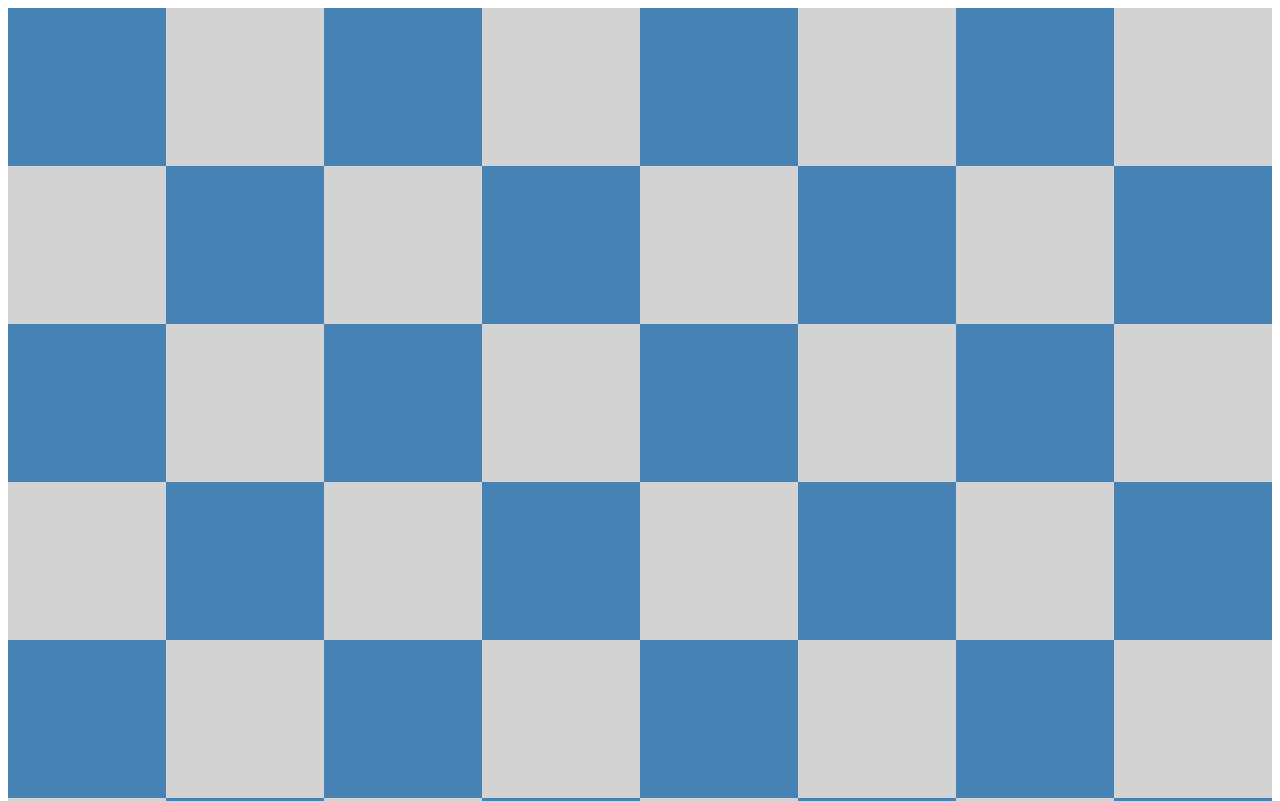
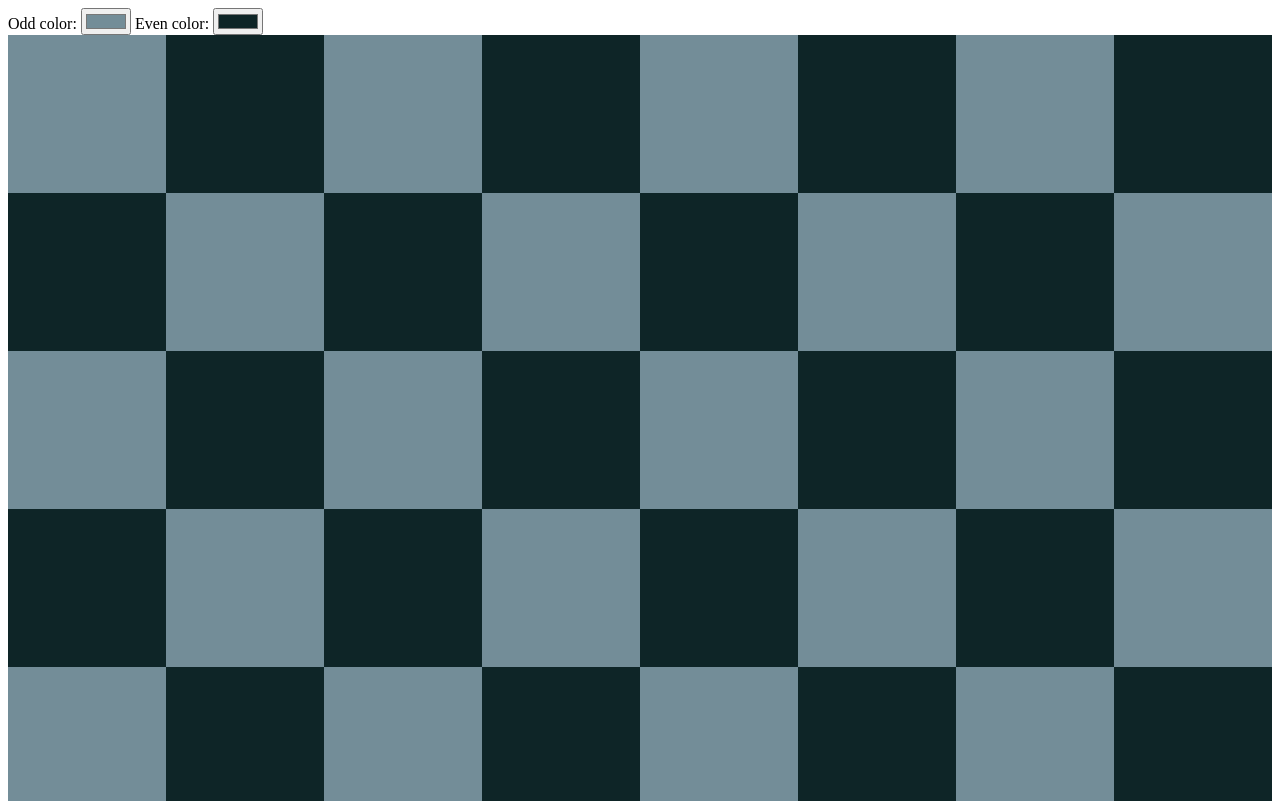
Before and after one commit to antonio-gg-dev/chess-board-generator, a plain HTML site: page index.html in a window 1280 px wide. Shown: the top 801 px of the page. Drawn offline with Linux system fonts and the light colour scheme.

Commit message:
Add form for change colors

```diff
--- a/index.html
+++ b/index.html
@@ -16,21 +16,55 @@
       }
 
       .square.square-odd {
-        background: steelblue;
+        background: var(--odd-color);
       }
 
       .square.square-even {
-        background: lightgray;
+        background: var(--even-color);
       }
     </style>
 
     <script>
+      function updateBoard() {
+        const body = document.querySelector('body');
+        const oddColor = document.querySelector('#odd-color');
+        const evenColor = document.querySelector('#even-color');
 
+        body.style.setProperty('--odd-color', oddColor.value);
+        body.style.setProperty('--even-color', evenColor.value);
+      }
     </script>
   </head>
-  <body>
+  <body
+    style="
+      --odd-color: #738d98;
+      --even-color: #0e2527;
+    "
+  >
     <header>
+      <label
+        for="odd-color"
+      >
+        Odd color:
+      </label>
+      <input
+        id="odd-color"
+        type="color"
+        value="#738d98"
+        onchange="updateBoard();"
+      >
 
+      <label
+        for="even-color"
+      >
+        Even color:
+      </label>
+      <input
+        id="even-color"
+        type="color"
+        value="#0e2527"
+        onchange="updateBoard();"
+      >
     </header>
 
     <main>
```
